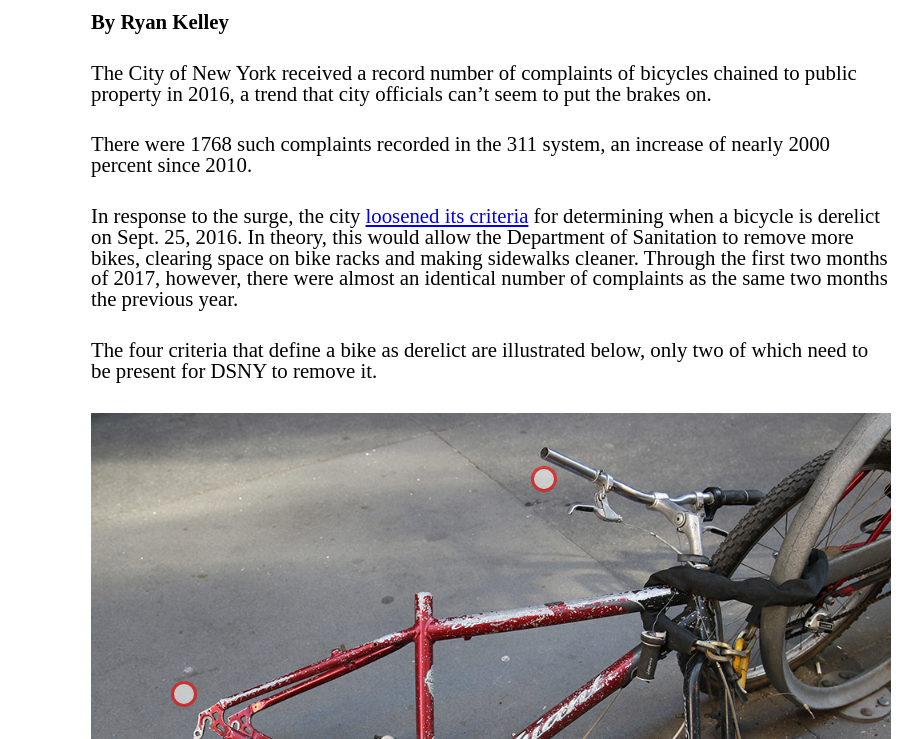
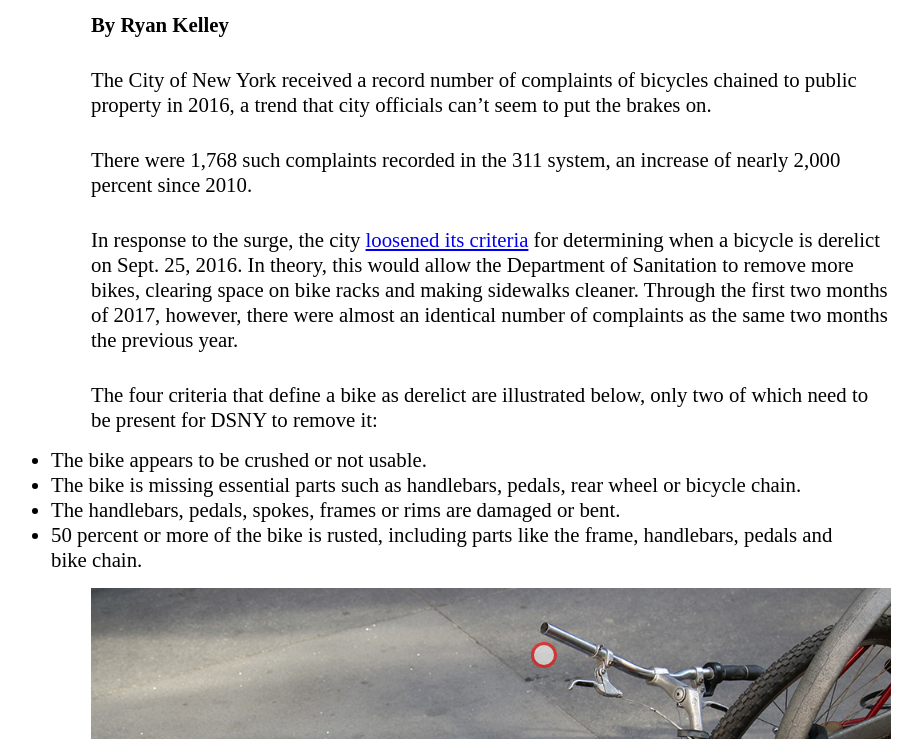
Before and after one commit to ryan-j-kelley/hotspot-image, a plain HTML site: page index.html in a window 1280 px wide. Shown: the part 61-800 px from the top of the page, without its empty margins (149-1071 px from the left). Drawn offline with nearby package versions, Linux system fonts and the light colour scheme.

Commit message:
Final edits

```diff
--- a/index.html
+++ b/index.html
@@ -34,7 +34,7 @@
         <p class="main-text">The City of New York received a record number of complaints of bicycles chained to public property in 2016, a trend that city officials can’t seem to put the brakes on.
         </p>
 
-        <p class="main-text"> There were 1768 such complaints recorded in the 311 system, an increase of nearly 2000 percent since 2010.
+        <p class="main-text"> There were 1,768 such complaints recorded in the 311 system, an increase of nearly 2,000 percent since 2010.
         </p>
 
         <p class="main-text">In response to the surge, the city <a href="http://rules.cityofnewyork.us/content/change-criteria-removal-derelict-bicycles-public-property-0">loosened its criteria</a> for determining when a bicycle is derelict on Sept. 25, 2016. In theory, this
@@ -43,8 +43,15 @@
         </p>
         <!--links to city info about rule change-->
 
-        <p class="main-text">The four criteria that define a bike as derelict are illustrated below, only two of which need to be present for DSNY to remove it.
+        <p class="main-text">The four criteria that define a bike as derelict are illustrated below, only two of which need to be present for DSNY to remove it:
         </p>
+
+        <ul>
+            <li>The bike appears to be crushed or not usable.</li>
+            <li>The bike is missing essential parts such as handlebars, pedals, rear wheel or bicycle chain.</li>
+            <li>The handlebars, pedals, spokes, frames or rims are damaged or bent.</li>
+            <li>50 percent or more of the bike is rusted, including parts like the frame, handlebars, pedals and bike chain.</li>
+        </ul>
 
         <br>
 
@@ -52,7 +59,7 @@
 
             <img id="photo1" src="images/bike.jpg">
 
-            <div id="circle-crushed" class="circle" data-text="The bike appears to be crushed or not usable">
+            <div id="circle-crushed" class="circle" data-text="The bike appears to be crushed or not usable.">
             </div>
             <!--closes circle-->
 
@@ -111,7 +118,7 @@
             <div id="circle-percent" class="circle" data-text="50 percent of all complaints originated in Manhattan.">
             </div>
 
-            <div id="circle-quote" class="circle" data-text="&#34;Everyone is frustrated,&#34; said Karen Overton, founder of Recycle-A-Bicycle. &#34;I think it's becoming a transportation issue, not just a sanitation issue.&#34;">
+            <div id="circle-quote" class="circle" data-text="&#34;Everyone is frustrated,&#34; said Karen Overton, founder of Recycle-A-Bicycle in Brooklyn. &#34;I think it's becoming a transportation issue, not just a sanitation issue.&#34;">
             </div>
 
             <div class="info-slide" id="slide">
--- a/main.css
+++ b/main.css
@@ -35,8 +35,8 @@ body {
     line-height: 1;
 }
 
-ol, ul {
-    list-style: none;
+ol {
+    list-style: circle;
 }
 
 blockquote, q {
@@ -64,9 +64,15 @@ html, body {
     font-size: 16px;
 }
 
-.main-text, h1 {
+h1 {
     margin: 10px;
     padding: 5px;
+}
+
+.main-text {
+    margin: 10px;
+    padding: 5px;
+    line-height: 18px;
 }
 
 h3 {
@@ -77,6 +83,11 @@ h3 {
 img {
     width: 100%;
     margin: 0 auto;
+}
+
+li {
+    margin-left: 35px;
+    line-height: 20px;
 }
 
 .circle {
@@ -190,8 +201,8 @@ img {
 
 #circle-quote {
     position: absolute;
-    left: 75%;
-    top: 75%;
+    left: 55%;
+    top: 53%;
 }
 
 
@@ -207,11 +218,18 @@ img {
         margin: 0 auto;
         font-size: 1.3em;
         padding: 15px;
+        line-height: 25px;
     }
     h1 {
         max-width: 800px;
         margin: 0 auto;
         font-size: 2em;
+    }
+    li {
+        margin-left: 200px;
+        font-size: 1.3em;
+        max-width: 800px;
+        line-height: 25px;
     }
     .photo-container {
         max-width: 800px;
--- a/main.js
+++ b/main.js
@@ -1,4 +1,4 @@
-alert("Hello, World!");
+// alert("Hello, World!");
 $(document).ready(function () { // we must wait for the DOM to be ready as the browser can take a little while to read all of the HTML and build the elements
 
 	$('.circle').on('click', function (e) {
```
